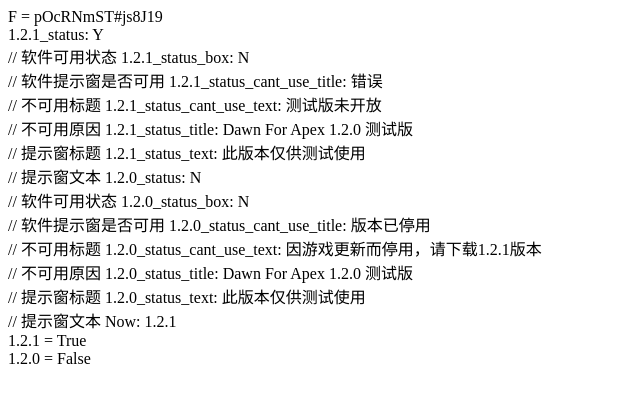
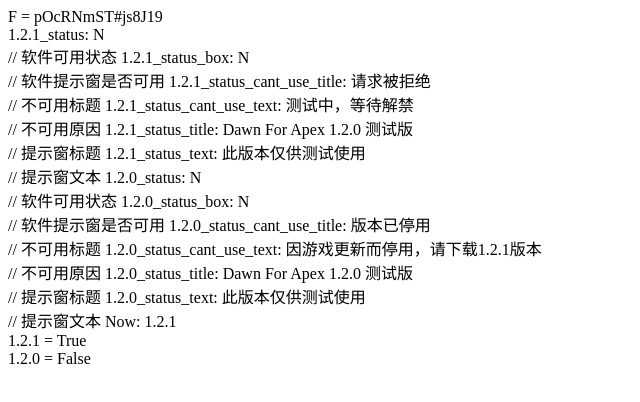
Before and after one commit to hero-Bring/dawnight.github.io, a plain HTML site: page Apex/index.html in a window 1280 px wide. Shown: the whole page, without its empty margins (0-640 px from the left). Drawn offline with Linux system fonts and the light colour scheme.

Commit message:
Update index.html

```diff
--- a/Apex/index.html
+++ b/Apex/index.html
@@ -1,10 +1,10 @@
 <body>
       F = pOcRNmST#js8J19<br>
 
-      1.2.1_status: Y<br> // 软件可用状态
+      1.2.1_status: N<br> // 软件可用状态
       1.2.1_status_box: N<br>  // 软件提示窗是否可用
-      1.2.1_status_cant_use_title: 错误<br>  // 不可用标题
-      1.2.1_status_cant_use_text: 测试版未开放<br>  // 不可用原因
+      1.2.1_status_cant_use_title: 请求被拒绝<br>  // 不可用标题
+      1.2.1_status_cant_use_text: 测试中，等待解禁<br>  // 不可用原因
       1.2.1_status_title: Dawn For Apex 1.2.0 测试版<br>  // 提示窗标题
       1.2.1_status_text: 此版本仅供测试使用<br>  // 提示窗文本
 
```
